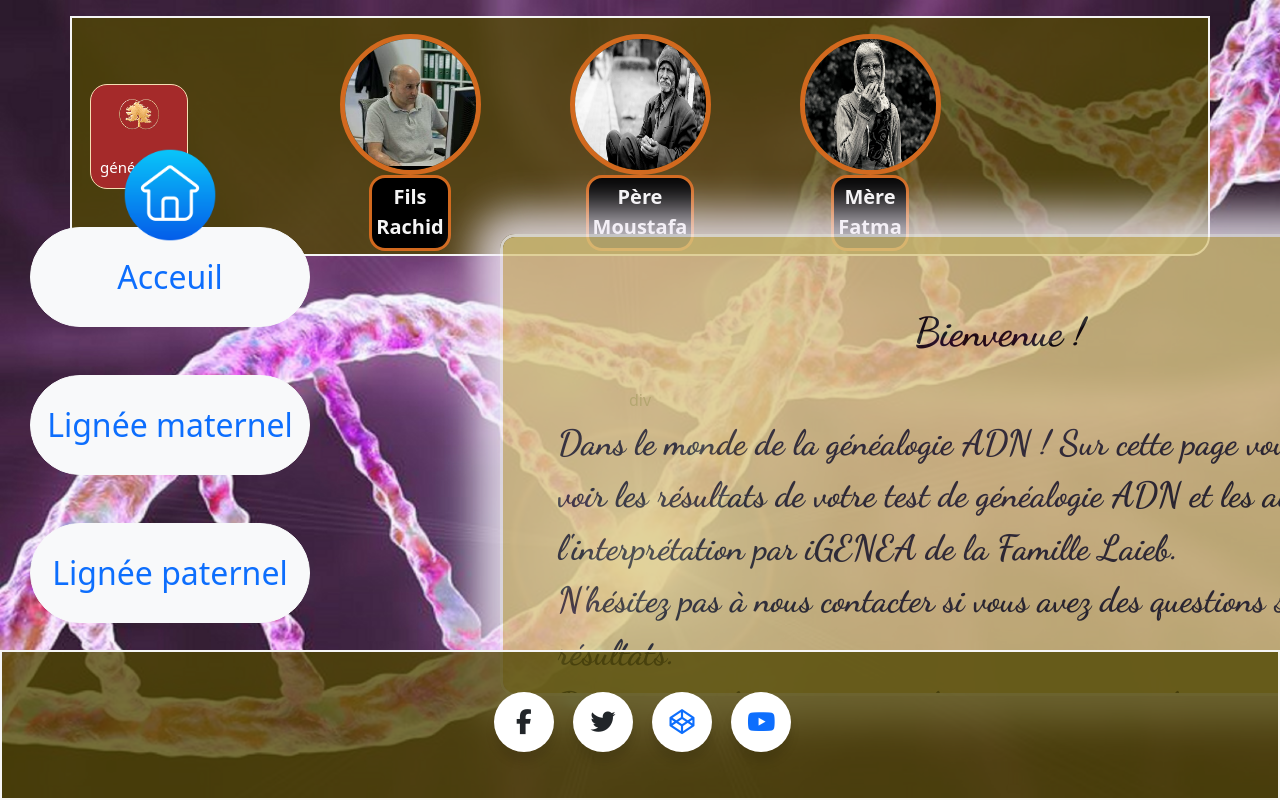
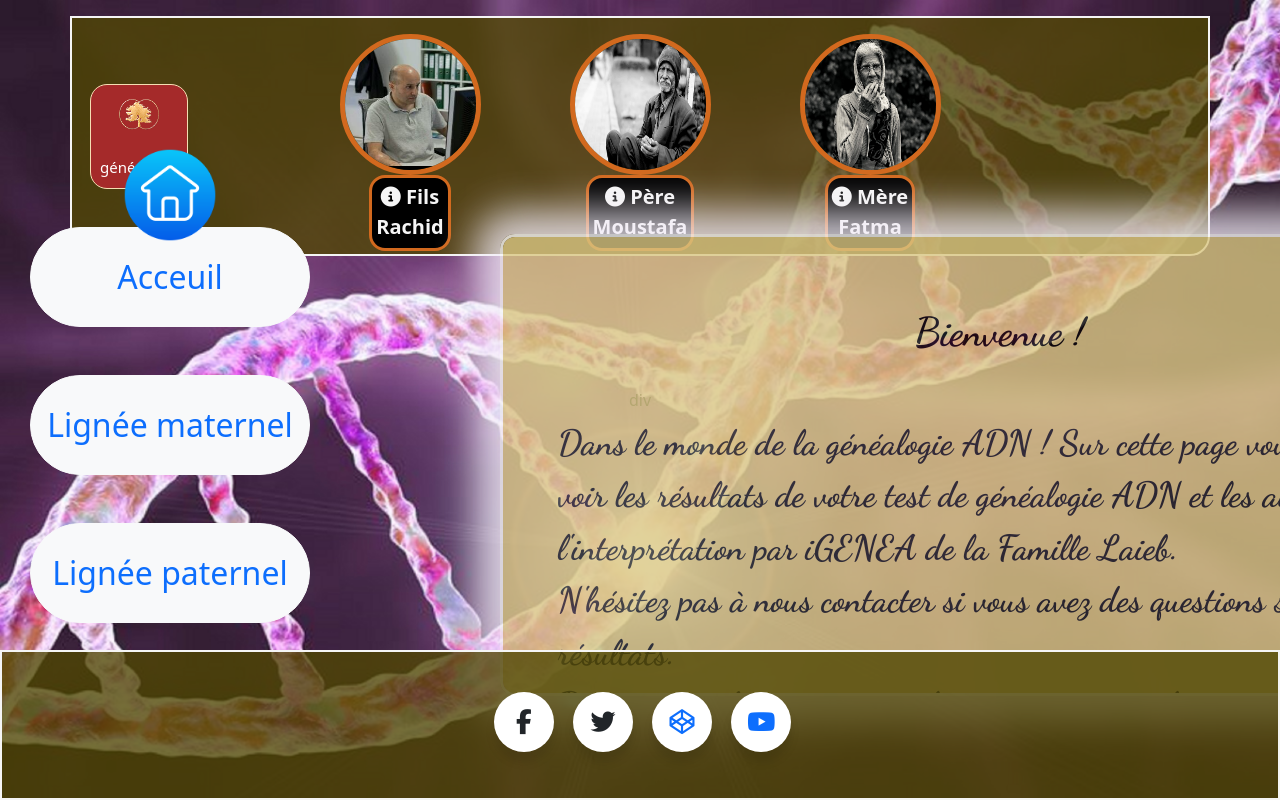
Before and after one commit to RACHID63/histoire-et-genealogie-bootstrap, a plain HTML site: page geneLaiebbouchareb.html in a window 1280 px wide. Shown: the top 800 px of the page. Drawn offline with nearby package versions, Linux system fonts and the light colour scheme.

Commit message:
add icon info to navbar personnes

```diff
--- a/geneLaiebBouchareb.css
+++ b/geneLaiebBouchareb.css
@@ -87,7 +87,7 @@ nav {
 }
 
 #popupmère {
-  background-color:rosybrown;
+  background-color:rgb(255, 164, 197);
   margin: 6rem auto;
   padding: 2rem;
   border-radius: 10px;
--- a/geneLaiebbouchareb.html
+++ b/geneLaiebbouchareb.html
@@ -29,19 +29,22 @@
       <nav class="container mt-3 m-0 px-0 position-absolute top-0 left-0 d-flex flex-xxl-row justify-content-center">
         <div class="container containerpersonne d-sm-flex  ">
           <a href="#popuprachid" class="rachid "> <img class=" img  rachid " src="./images/profil-Rachid.png" alt="prénom
-        " /> <span class="prénom1"> <strong>Fils <br> Rachid</strong></span></a>
+        " /> <span class="prénom1"><i
+          class="fa-sharp fa-solid fa-circle-info"></i> <strong>Fils <br> Rachid</strong></span></a>
         </div>
         <div class="container containerpersonne">
           <div class="containertext">
             <a href="#popuppère" class="rachid container "> <img class="  img  mostefa   "
-                src="./images/old-man-1775239_640.jpg" alt="prénom fils" /> <span class=" prénom1 "> <strong>Père
+                src="./images/old-man-1775239_640.jpg" alt="prénom fils" /> <span class=" prénom1 "><i
+                  class="fa-sharp fa-solid fa-circle-info"></i> <strong>Père
                   <br> Moustafa</strong></span></a>
           </div>
         </div>
         <div class="container containerpersonne">
           <div class="containertext">
             <a href="#popupmère" class="rachid container "> <img class="  img  mostefa   "
-                src="./images/old-lady-2724163_640.jpg" alt="prénom fils" /> <span class=" prénom1 "> <strong>Mère
+                src="./images/old-lady-2724163_640.jpg" alt="prénom fils" /> <span class=" prénom1 "><i
+                  class="fa-sharp fa-solid fa-circle-info"></i> <strong>Mère
                   <br> Fatma</strong></span></a>
           </div>
         </div>
```
